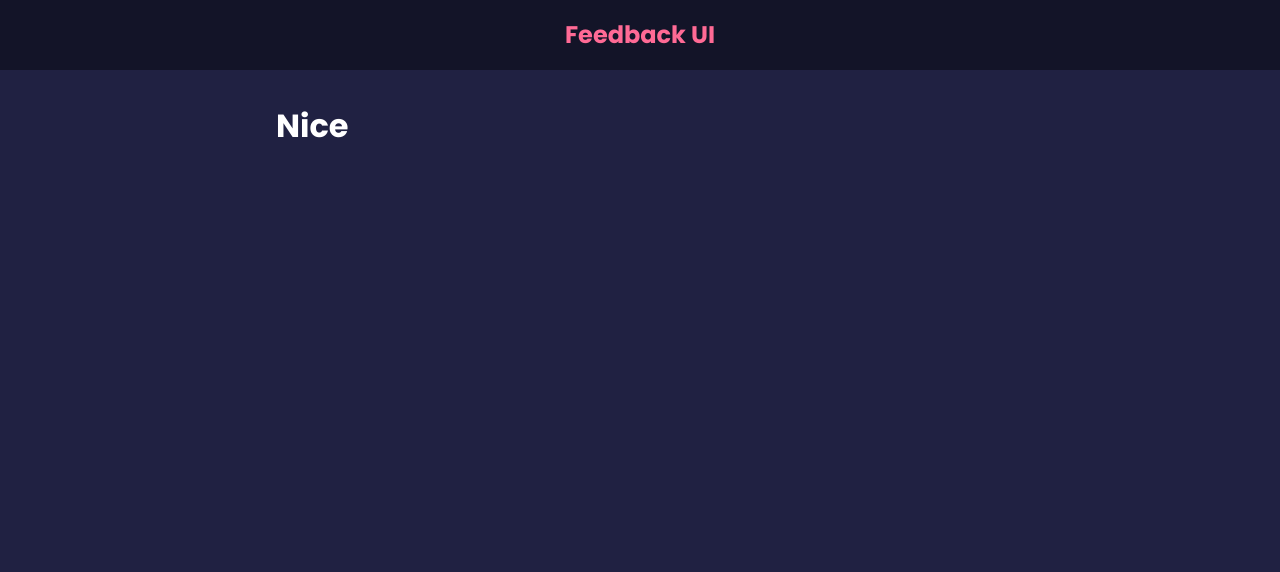
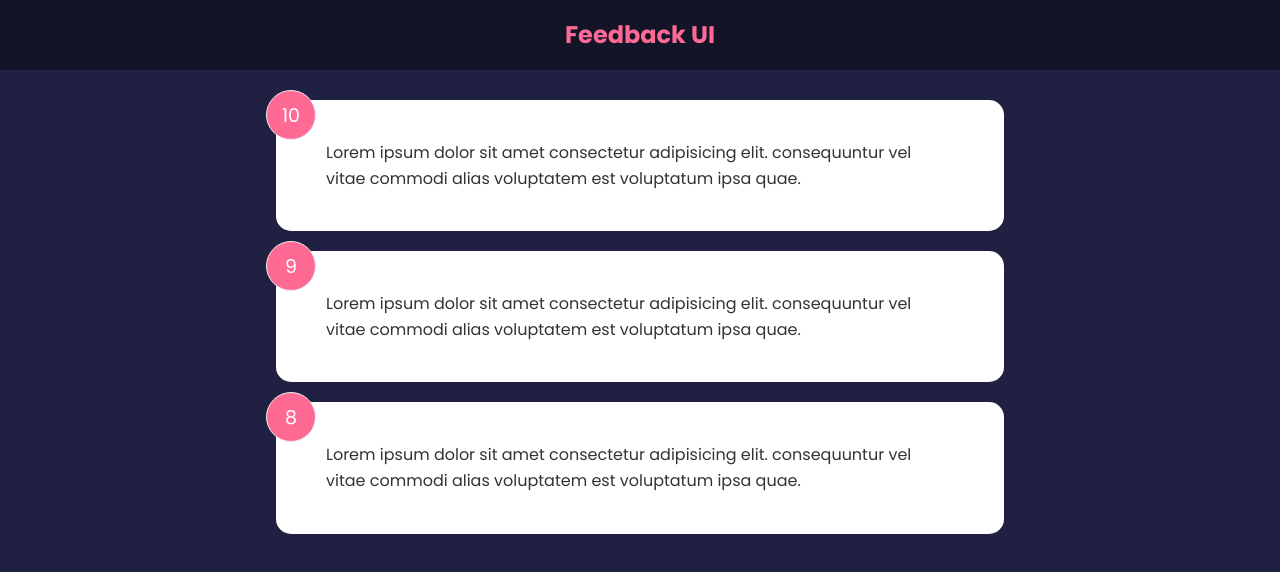
Before and after one commit to xinanrahman/feedbackui-app, a React (Create React App) app: page / in a window 1280 px wide. Shown: the top 572 px of the page. Built offline with nearby package versions, Linux system fonts and the light colour scheme.

Commit message:
implemented feedbackitem and feedbackitemlist components

```diff
--- a/src/App.js
+++ b/src/App.js
@@ -1,11 +1,16 @@
 import Header from "./components/Header";
+import FeedbackData from "./data/FeedbackData";
+import FeedbackList from "./components/FeedbackList";
+import { useState } from "react";
 
 function App() {
+  const [feedbackData, setFeedbackData] = useState(FeedbackData);
+
   return (
     <>
       <Header text="Feedback UI"></Header>
       <div className="container">
-        <h1>Nice</h1>
+        <FeedbackList feedback={feedbackData}></FeedbackList>
       </div>
     </>
   );
--- /dev/null
+++ b/src/components/FeedbackItem.jsx
@@ -0,0 +1,10 @@
+function FeedbackItem({ review }) {
+  return (
+    <div className="card">
+      <div className="num-display">{review.rating}</div>
+      <div className="text-display">{review.text}</div>
+    </div>
+  );
+}
+
+export default FeedbackItem;
--- /dev/null
+++ b/src/components/FeedbackList.jsx
@@ -0,0 +1,17 @@
+import FeedbackItem from "./FeedbackItem";
+
+function FeedbackList({ feedback }) {
+  if (!feedback || feedback.length === 0) {
+    return "No Feedback Submitted";
+  }
+
+  return (
+    <div className="feedback-list">
+      {feedback.map((review) => (
+        <FeedbackItem key={review.id} review={review}></FeedbackItem>
+      ))}
+    </div>
+  );
+}
+
+export default FeedbackList;
--- /dev/null
+++ b/src/data/FeedbackData.js
@@ -0,0 +1,19 @@
+const FeedbackData = [
+  {
+    id: 1,
+    rating: 10,
+    text: "Lorem ipsum dolor sit amet consectetur adipisicing elit. consequuntur vel vitae commodi alias voluptatem est voluptatum ipsa quae.",
+  },
+  {
+    id: 2,
+    rating: 9,
+    text: "Lorem ipsum dolor sit amet consectetur adipisicing elit. consequuntur vel vitae commodi alias voluptatem est voluptatum ipsa quae.",
+  },
+  {
+    id: 3,
+    rating: 8,
+    text: "Lorem ipsum dolor sit amet consectetur adipisicing elit. consequuntur vel vitae commodi alias voluptatem est voluptatum ipsa quae.",
+  },
+];
+
+export default FeedbackData;
```
